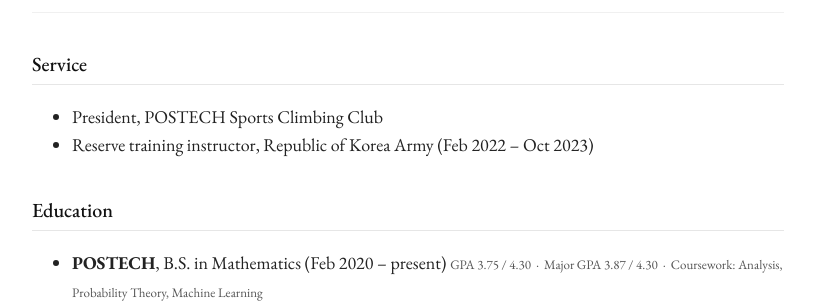
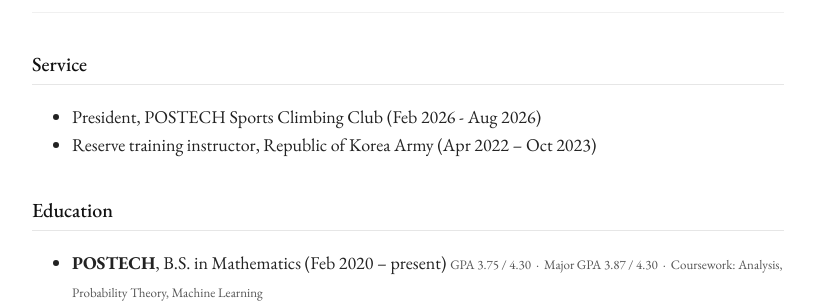
Before and after one commit to minsoo0926/minsoo0926.github.io, a Jekyll site: the page built from index.md, in a window 1280 px wide. Shown: the part 1432-1735 px from the top of the page, without its empty margins (232-1047 px from the left). Built offline with Jekyll 4.4.1, drawn with Linux system fonts in a browser that asks for light colours.

Commit message:
FIX: service time

```diff
--- a/index.md
+++ b/index.md
@@ -49,8 +49,8 @@
 
 ## Service
 
-- President, POSTECH Sports Climbing Club
-- Reserve training instructor, Republic of Korea Army (Feb 2022 – Oct 2023)
+- President, POSTECH Sports Climbing Club (Feb 2026 - Aug 2026)
+- Reserve training instructor, Republic of Korea Army (Apr 2022 – Oct 2023)
 
 ## Education
 
```
